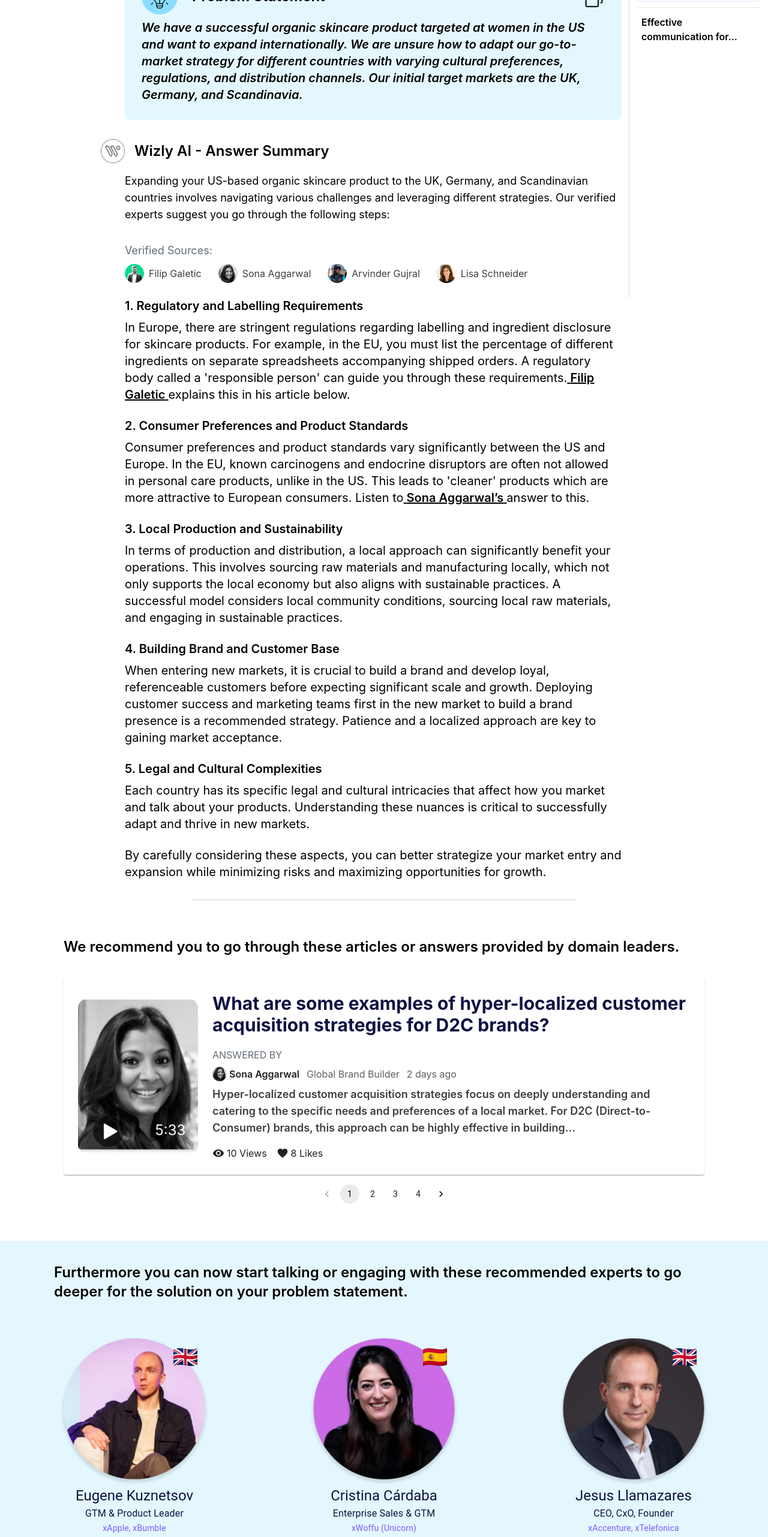
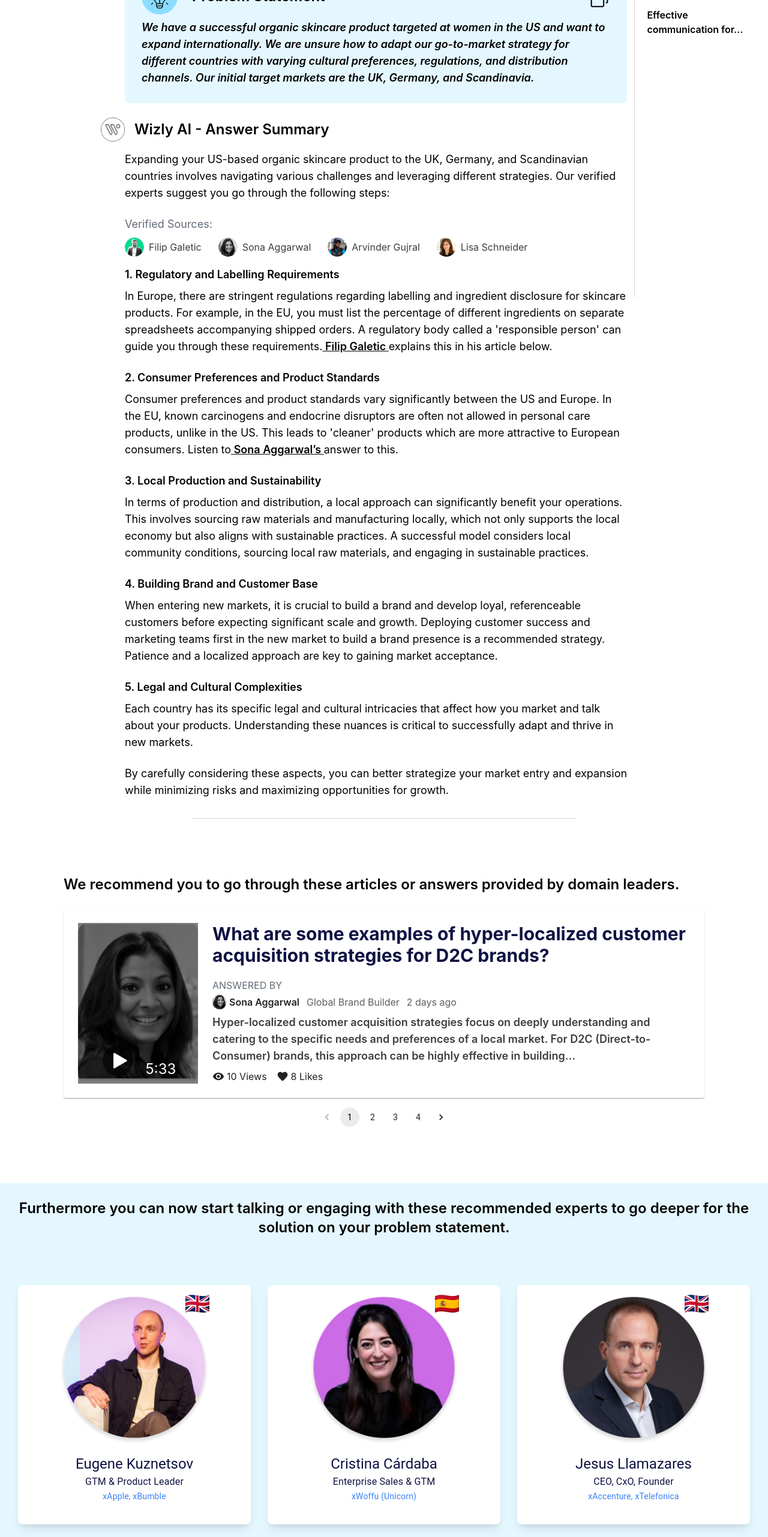
Before and after one commit to rviknt29/Wizly-Project-Ravi-Kant-Jha, a React (Create React App) app: page / in a window 1280 px wide. Shown: the part 234-2797 px from the top of the page at 60% size. Built offline with nearby package versions, Linux system fonts and the light colour scheme.

Commit message:
Responsiveness added for mobile view

```diff
--- a/src/components/ExpertSection.js
+++ b/src/components/ExpertSection.js
@@ -27,18 +27,18 @@
 
 const ExpertSection = () => {
   return (
-    <div className="bg-[#E4F7FF] h-[595px] flex flex-col gap-10 justify-center items-center">
-      <div className="w-[1100px] h-[82px] text-2xl font-semibold">
+    <div className="bg-[#E4F7FF] h-[auto] md:h-[595px] flex flex-col gap-10 justify-center items-center p-6 md:p-0">
+      <div className="text-center text-lg md:text-2xl font-semibold">
         Furthermore you can now start talking or engaging with these recommended
         experts to go deeper for the solution on your problem statement.
       </div>
-      <div className="flex gap-7">
+      <div className="flex flex-col md:flex-row gap-7 mt-6 md:mt-10">
         {experts.map((expert, index) => (
           <div
             key={index}
-            className="flex flex-col justify-start items-center h-[399px] w-[388px]"
+            className="flex flex-col justify-start items-center h-[auto] md:h-[399px] w-[auto] md:w-[388px] bg-white rounded-lg shadow-lg p-4"
           >
-            <div className="relative inline-block">
+            <div className="relative inline-block mb-4">
               <Avatar
                 alt={expert.name}
                 src={expert.imgSrc}
@@ -47,20 +47,24 @@
               <img
                 src={expert.flagSrc}
                 alt="flag"
-                className="absolute top-5 right-5 w-10 h-[30px]"
+                className="absolute top-0 right-0 w-10 h-[30px]"
               />
             </div>
             <Typography
               variant="h5"
-              className="mt-4 font-semibold"
+              className="mt-2 md:mt-4 font-semibold text-center"
               color="#0F1242"
             >
               {expert.name}
             </Typography>
-            <Typography variant="subtitle1" color="#0F1242">
+            <Typography
+              variant="subtitle1"
+              className="text-center"
+              color="#0F1242"
+            >
               {expert.title}
             </Typography>
-            <Typography variant="body2" color="#7A5CFF">
+            <Typography variant="body2" className="text-center text-blue-500">
               {expert.companies}
             </Typography>
           </div>
--- a/src/components/MainContent.js
+++ b/src/components/MainContent.js
@@ -8,28 +8,28 @@
   return (
     <div className="mainBodyContainer relative top-[90px]">
       {/* Wizely default prompt & response */}
-      <div>
+      <div className="mb-8">
         <ProblemStatement />
       </div>
 
       {/* Horizontal Divider */}
-      <div className="w-full flex justify-center">
+      <div className="w-full flex justify-center mb-8">
         <div className="w-1/2 border-t-[1px] border-gray-300"></div>
       </div>
 
-      {/* Reccomendation Section */}
-      <div className="flex justify-center items-center">
+      {/* Recommendation Section */}
+      <div className="flex justify-center mb-8">
         <Recommendation />
       </div>
 
-      {/* Expert Setion */}
-      <div>
+      {/* Expert Section */}
+      <div className="mb-8">
         <ExpertSection />
       </div>
 
       {/* Like/Dislike & Share Section */}
-      <div>
-        <div className="py-[78px] flex justify-center items-center gap-5">
+      <div className="flex justify-center items-center mb-8">
+        <div className="flex flex-col items-center gap-3 sm:flex-row sm:gap-5">
           <div>
             <img
               src="./assets/LikeIcon.png"
@@ -38,6 +38,7 @@
               height={68}
             />
           </div>
+
           <div>
             <img
               src="./assets/dislikeIcon.png"
@@ -46,6 +47,7 @@
               height={68}
             />
           </div>
+
           <div>
             <img
               src="./assets/ShareIcon.png"
--- a/src/components/ProblemStatement.js
+++ b/src/components/ProblemStatement.js
@@ -2,31 +2,34 @@
 
 const ProblemStatement = () => {
   return (
-    <div className="flex pl-52">
+    <div className="flex flex-col md:flex-row items-start justify-center md:justify-between pl-4 md:pl-52">
       {/* Main Content */}
-      <div className="w-4/5 rounded-lg">
+      <div className="w-full md:w-4/5 rounded-lg mb-8 md:mb-0">
         {/* Problem Statement */}
         <div className="my-6">
-          <div className="flex items-center gap-4 mb-4 ml-[-40px]">
+          <div className="flex items-center gap-4 mb-4">
             <img
               src="./assets/WizlyShadow.png"
               alt="userIcon"
               width={40}
               height={40}
+              className="md:ml-[-40px]"
             />
-            <p className="text-2xl font-semibold">Wizly AI</p>
+            <p className="text-xl md:text-2xl font-semibold">Wizly AI</p>
           </div>
 
-          <div className="bg-[#E4F7FF] rounded-lg p-7">
+          <div className="bg-[#E4F7FF] rounded-lg p-4 md:p-7">
             <div className="flex justify-between items-center mb-2">
-              <div className="flex justify-center items-center gap-6">
+              <div className="flex items-center gap-6">
                 <img
                   src="./assets/BulbIcon.png"
                   alt="BulbIcon"
                   width={60}
                   height={60}
                 />
-                <h6 className="text-2xl font-semibold">Problem Statement</h6>
+                <h6 className="text-xl md:text-2xl font-semibold">
+                  Problem Statement
+                </h6>
               </div>
               <img
                 src="./assets/CopyIcon.png"
@@ -35,7 +38,7 @@
                 height={36}
               />
             </div>
-            <p className="text-xl font-semibold italic">
+            <p className="text-base md:text-lg font-semibold italic">
               We have a successful organic skincare product targeted at women in
               the US and want to expand internationally. We are unsure how to
               adapt our go-to-market strategy for different countries with
@@ -46,18 +49,21 @@
           </div>
         </div>
         {/* Answer Summary */}
-        <div className="bg-white rounded-lg my-8">
-          <div className="flex items-center gap-4 mb-4 ml-[-40px]">
+        <div className="bg-white rounded-lg mb-8 md:mb-0">
+          <div className="flex items-center gap-4 mb-4">
             <img
               src="./assets/WizlyShadow.png"
               alt="userIcon"
               width={40}
               height={40}
+              className="md:ml-[-40px]"
             />
-            <p className="text-2xl font-semibold">Wizly AI - Answer Summary</p>
+            <p className="text-xl md:text-2xl font-semibold">
+              Wizly AI - Answer Summary
+            </p>
           </div>
 
-          <p className="text-lg mb-8">
+          <p className="text-base md:text-lg mb-6">
             Expanding your US-based organic skincare product to the UK, Germany,
             and Scandinavian countries involves navigating various challenges
             and leveraging different strategies. Our verified experts suggest
@@ -65,15 +71,17 @@
           </p>
 
           <div>
-            <p className="text-lg text-[#626B76] mb-2">Verified Sources:</p>
-            <div className="mb-4 flex gap-7 text-[#3D3D3D]">
+            <p className="text-base md:text-lg text-[#626B76] mb-2">
+              Verified Sources:
+            </p>
+            <div className="mb-4 flex flex-col md:flex-row gap-7 text-[#3D3D3D]">
               {[
                 { name: "Filip Galetic", avatar: "./assets/Filip.png" },
                 { name: "Sona Aggarwal", avatar: "./assets/Sona.png" },
                 { name: "Arvinder Gujral", avatar: "./assets/Arvinder.png" },
                 { name: "Lisa Schneider", avatar: "./assets/Lisa.png" },
               ].map((expert, index) => (
-                <div key={index} className="flex items-center mb-2">
+                <div key={index} className="flex items-center mb-2 md:mb-0">
                   <img
                     className="w-8 h-8 rounded-full mr-2"
                     alt={expert.name}
@@ -86,7 +94,7 @@
           </div>
 
           {/* Content Sections */}
-          <div className="text-xl">
+          <div className="text-base md:text-lg">
             <h6 className="font-semibold mb-2">
               1. Regulatory and Labelling Requirements
             </h6>
@@ -162,15 +170,17 @@
         </div>
       </div>
       {/* Vertical Line */}
-      <div className="border-l-[1px] border-[#D8D8D8] h-[600px] mt-10 mx-3"></div>
+      <div className="md:border-l-[1px] md:border-[#D8D8D8] md:h-[600px] md:mt-10 md:mx-3 border-collapse h-0"></div>
       {/* Side Panel */}
-      <div className="w-1/5 bg-white rounded-lg pt-12 mr-3">
-        <h6 className="text-lg font-semibold mb-2 text-[#626B76]">Today</h6>
+      <div className="w-full md:w-1/5 bg-white rounded-lg pt-8 pr-3">
+        <h6 className="text-base md:text-lg font-semibold mb-2 text-[#626B76]">
+          Today
+        </h6>
         <div className="mb-2 p-2 font-semibold bg-[#F5F6FF] cursor-pointer rounded">
           Global Go-to-market strategy...
         </div>
-        <hr></hr>
-        <div className="mt-1 p-2  font-semibold hover:bg-gray-100 cursor-pointer rounded">
+        <hr className="mb-2"></hr>
+        <div className="mt-1 p-2 font-semibold hover:bg-gray-100 cursor-pointer rounded">
           Effective communication for...
         </div>
       </div>
--- a/src/components/Recommendation.js
+++ b/src/components/Recommendation.js
@@ -23,40 +23,40 @@
   ];
 
   return (
-    <div className="p-4 my-[46px] w-[1100px] rounded-md">
-      <div className="mb-9 text-2xl font-semibold">
+    <div className="p-4 my-[46px] w-full max-w-[1100px] mx-auto">
+      <div className="mb-6 text-xl md:text-2xl font-semibold">
         We recommend you to go through these articles or answers provided by
         domain leaders.
       </div>
       {recommendations.map((rec) => (
         <Card
           key={rec.id}
-          className="flex flex-col gap-6 items-center sm:flex-row p-6 border-[#D8D8D8] rounded-xl"
+          className="flex flex-col gap-6 sm:flex-row p-4 md:p-6 border-[#D8D8D8] rounded-xl"
         >
-          <div className="relative">
+          <div className="relative w-full sm:w-[200px] h-[260px] sm:h-[auto]">
             <CardMedia
               component="img"
-              sx={{ width: 200, height: 260, borderRadius: 4 }}
+              sx={{ width: "100%", height: "100%", borderRadius: 4 }}
               image={rec.imgSrc}
               alt={rec.author}
-              className="relative"
+              className="object-cover"
             />
-            <div className="absolute inset-0 flex gap-8 items-end justify-center bg-opacity-50 text-white">
-              <IconButton size="large" color="inherit" className="text-white">
+            <div className="absolute inset-0 flex items-end justify-center bg-black bg-opacity-50 text-white">
+              <IconButton size="large" color="inherit">
                 <img src="./assets/PlayIcon.png" alt="PlayIcon" width={52} />
               </IconButton>
-              <IconButton size="medium" color="inherit" className="text-white h-[80px]">
-                <p className="text-2xl">{rec.videoDuration}</p>
+              <IconButton size="medium" color="inherit">
+                <p className="text-lg md:text-2xl">{rec.videoDuration}</p>
               </IconButton>
             </div>
           </div>
 
           <div className="flex flex-col flex-1">
-            <div className="text-[#0F1242] text-3xl font-bold mb-5">
+            <div className="text-[#0F1242] text-xl md:text-3xl font-bold mb-3 md:mb-5">
               {rec.title}
             </div>
 
-            <div className="text-[#626B76] mb-2">ANSWERED BY</div>
+            <div className="text-[#626B76] mb-1">ANSWERED BY</div>
 
             <div className="flex items-center mb-2">
               <Avatar
@@ -69,29 +69,19 @@
               <p className="ml-3 text-[#5F5F5F]">{rec.timeAgo}</p>
             </div>
 
-            <div className="text-[#3D3D3D] text-lg font-semibold mb-2">
+            <div className="text-[#3D3D3D] text-base md:text-lg font-semibold mb-3 md:mb-2">
               {rec.description}
             </div>
 
-            <div className="flex items-center mt-2">
-              <div className="flex justify-center items-center">
-                <VisibilityIcon
-                  variant="outlined"
-                  fontSize="small"
-                  className="mr-1"
-                />
-                <p variant="body2" className="mr-4">
-                  {rec.views} Views
-                </p>
+            <div className="flex items-center">
+              <div className="flex items-center mr-4">
+                <VisibilityIcon fontSize="small" className="mr-1" />
+                <p className="text-sm md:text-base">{rec.views} Views</p>
               </div>
 
-              <div className="flex justify-center items-center">
-                <FavoriteIcon
-                  variant="outlined"
-                  fontSize="small"
-                  className="mr-1"
-                />
-                <p variant="body2">{rec.likes} Likes</p>
+              <div className="flex items-center">
+                <FavoriteIcon fontSize="small" className="mr-1" />
+                <p className="text-sm md:text-base">{rec.likes} Likes</p>
               </div>
             </div>
           </div>
```
Also changed, not shown: src/components/RelatedQuestions.js (+7 -5 lines).
